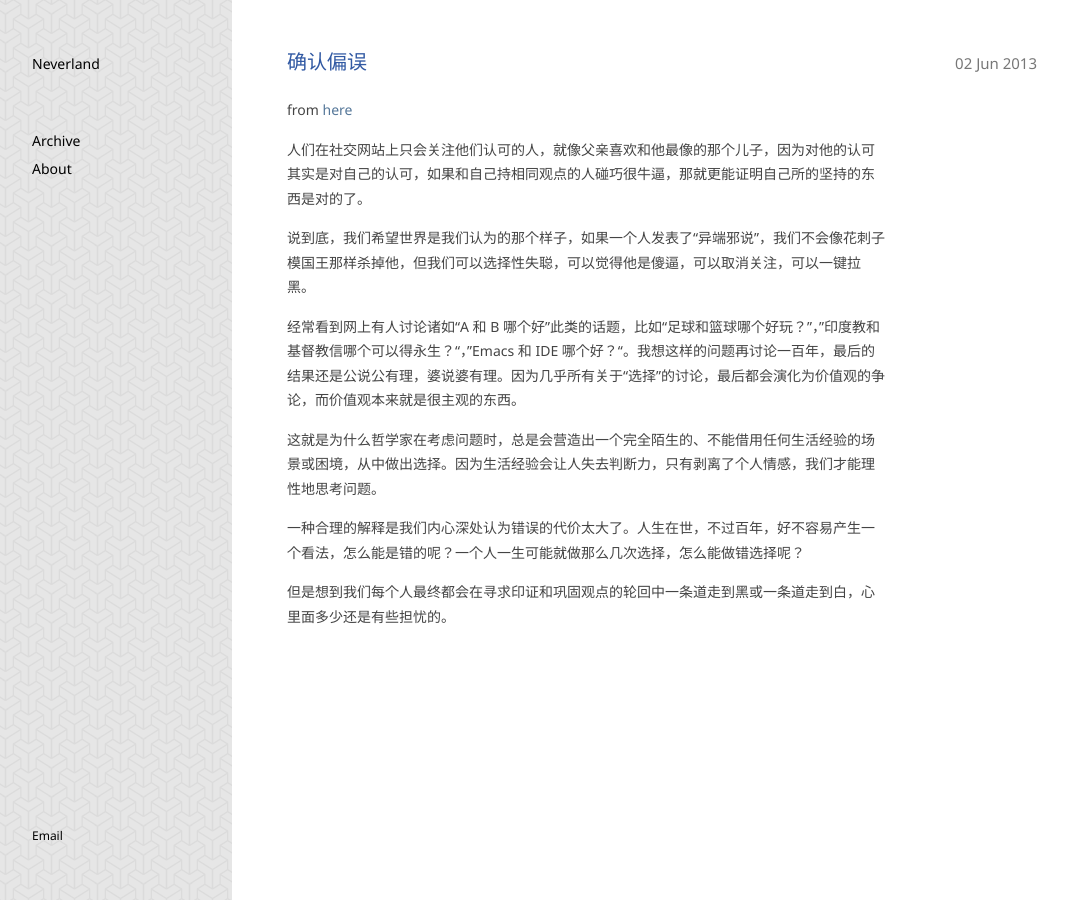
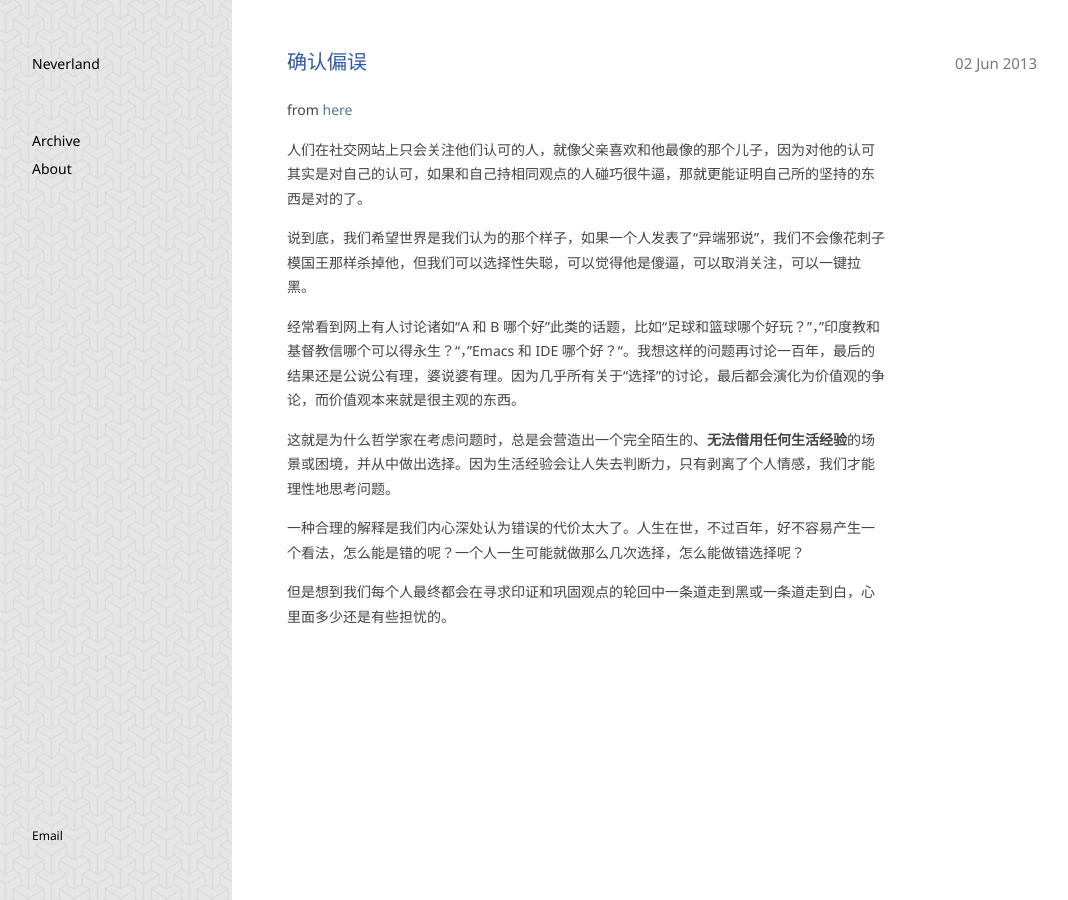
Before and after one commit to dreamsome/onesuper.github.com, a Jekyll site: the page built from _posts/essay/2013-06-02-confirmation-bias.md, in a window 1280 px wide. Shown: the whole page, without its empty margins (18-1086 px from the left). Built offline with Jekyll 4.4.1, drawn with Linux system fonts in a browser that asks for light colours; Markdown is read by kramdown in place of the engine named in the settings.

```diff
--- a/_posts/essay/2013-06-02-confirmation-bias.md
+++ b/_posts/essay/2013-06-02-confirmation-bias.md
@@ -19,7 +19,7 @@ from [here](http://www.geekonomics10000.com/729)
 经常看到网上有人讨论诸如“A 和 B 哪个好”此类的话题，比如“足球和篮球哪个好玩？”，”印度教和基督教信哪个可以得永生？“，”Emacs 和 IDE 哪个好？“。我想这样的问题再讨论一百年，最后的结果还是公说公有理，婆说婆有理。因为几乎所有关于“选择”的讨论，最后都会演化为价值观的争论，而价值观本来就是很主观的东西。
 
 
-这就是为什么哲学家在考虑问题时，总是会营造出一个完全陌生的、不能借用任何生活经验的场景或困境，从中做出选择。因为生活经验会让人失去判断力，只有剥离了个人情感，我们才能理性地思考问题。
+这就是为什么哲学家在考虑问题时，总是会营造出一个完全陌生的、**无法借用任何生活经验**的场景或困境，并从中做出选择。因为生活经验会让人失去判断力，只有剥离了个人情感，我们才能理性地思考问题。
 
 
 一种合理的解释是我们内心深处认为错误的代价太大了。人生在世，不过百年，好不容易产生一个看法，怎么能是错的呢？一个人一生可能就做那么几次选择，怎么能做错选择呢？
```
Also changed, not shown: _posts/technium/2013-06-14-sign-extension.md (added, +40 -0 lines), style.css (line endings or trailing spaces).
